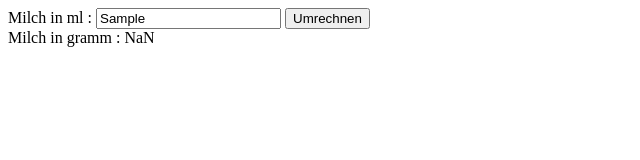
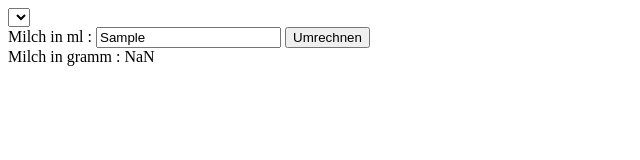
Before and after one commit to riccardawittek/kochumrechner, a plain HTML site: page index.html in a window 1280 px wide. Both pictures are taken after typing "Sample" into the empty fields and a click on the button "Umrechnen". Shown: the whole page, without its empty margins (0-640 px from the left). Drawn offline with Linux system fonts and the light colour scheme.

Commit message:
Update index.html
Refactor zu einer Liste

```diff
--- a/index.html
+++ b/index.html
@@ -8,22 +8,27 @@
 
 <body>
     <form id="form">
+      <!-- <option value="0">Milch</option> -->
+      <select>
+      </select><br>
       <span id="Eingabelabel"></span> <input name="Ausgangswert" id="Ausgangswert" />
        <button type="submit">Umrechnen</button><br/>
       <span id= "Ergebnislabel"></span> <output id="ErgebnisMilch" for="Ausgangswert"></output>
     </form>
     <script type="text/javascript">
     console.log("start von javascript")
-        let milchObjekt = {
-            name: 'Milch',
-            eingabe: 'ml',
-            faktor: 1.03,
-            ausgabe: 'gramm',
-        }
+        let umrechnungsListe = [
+            {
+                name: 'Milch',
+                eingabe: 'ml',
+                faktor: 1.03,
+                ausgabe: 'gramm',
+            }
+        ]
         let Eingabefeld = document.getElementById("Eingabelabel")
-        Eingabefeld.innerHTML = milchObjekt.name + " in " + milchObjekt.eingabe + " : "
+        Eingabefeld.innerHTML = umrechnungsListe[0].name + " in " + umrechnungsListe[0].eingabe + " : "
         let Ergebnisfeld = document.getElementById("Ergebnislabel")
-        Ergebnisfeld.innerHTML = milchObjekt.name + " in " + milchObjekt.ausgabe + " : "
+        Ergebnisfeld.innerHTML = umrechnungsListe[0].name + " in " + umrechnungsListe[0].ausgabe + " : "
 
 
         let form = document.getElementById("form")
@@ -31,12 +36,11 @@
         function umrechnung(submitedform) {
             console.log("in Umrechnung");
             let Ausgangswert = document.getElementById("Ausgangswert").value
-            let Umrechnungsfaktor = milchObjekt.faktor
+            let Umrechnungsfaktor = umrechnungsListe[0].faktor
             let Ergebnis = Ausgangswert * Umrechnungsfaktor
             let Ergebniselement = document.getElementById("ErgebnisMilch")
             Ergebniselement.innerHTML = Ergebnis
             return false;
-
 
         }
 
```
